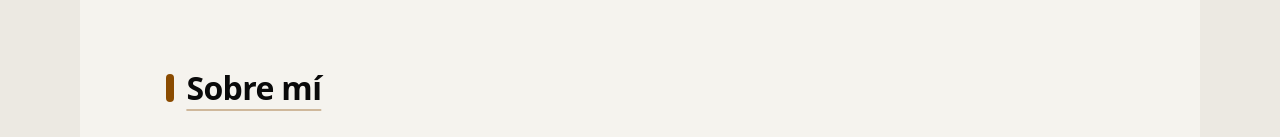
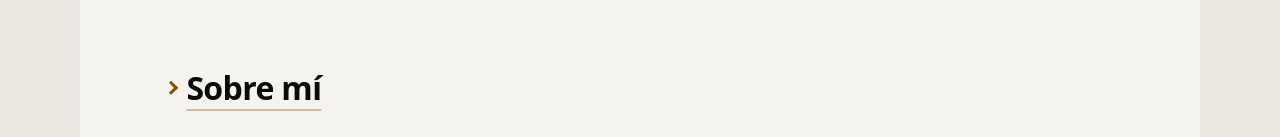
Before and after one commit to Sinbelisk/portfolio, a React (Vite) app: page / in a window 1280 px wide. Shown: the part 503-640 px from the top of the page. Built offline with nearby package versions, Linux system fonts and the light colour scheme; grey boxes are pictures that could not be loaded.

Commit message:
updated agents

```diff
--- a/package.json
+++ b/package.json
@@ -11,7 +11,8 @@
   },
   "dependencies": {
     "react": "^19.2.8",
-    "react-dom": "^19.2.8"
+    "react-dom": "^19.2.8",
+    "react-icons": "^5.7.0"
   },
   "devDependencies": {
     "@babel/core": "^7.29.7",
--- a/src/Styles/Components/ui/Section.module.css
+++ b/src/Styles/Components/ui/Section.module.css
@@ -31,15 +31,16 @@
 .head {
   display: flex;
   align-items: center;
-  gap: 0.75rem;
+  gap: 0.65rem;
   margin-bottom: clamp(1.25rem, 3vw, 2rem);
 
   &::before {
     content: "";
-    width: 0.5rem;
-    height: 1.75rem;
-    border-radius: var(--radius-pill);
-    background: var(--accent);
+    width: 0.6rem;
+    height: 0.6rem;
+    border-right: 3px solid var(--accent);
+    border-bottom: 3px solid var(--accent);
+    transform: rotate(-45deg);
   }
 }
 
```
Also changed, not shown: 2 other files (tests, documents, lock files or other folders).
